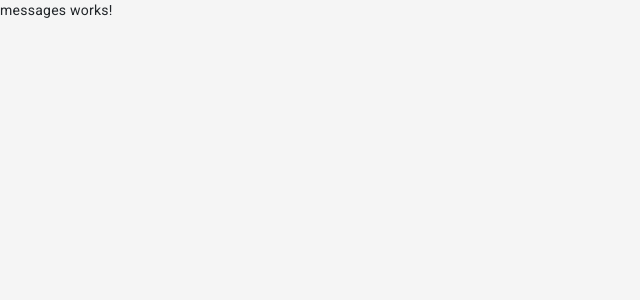
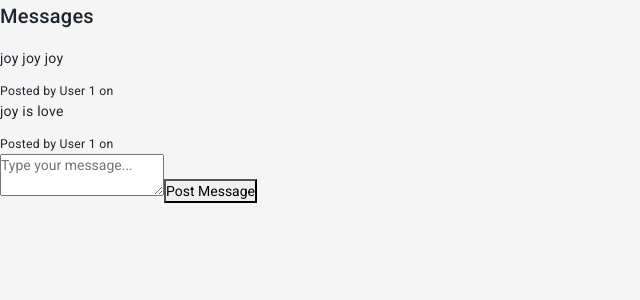
Before and after one commit to BlessingSimon18/E-Library, an Angular app: page /messages in a window 1280 px wide. Shown: the top 300 px of the page, without its empty margins (0-640 px from the left). Built offline with nearby package versions, Linux system fonts and the light colour scheme; no server answers; data requests are answered from the project's data file.

Commit message:
fifth commit

```diff
--- a/db.json
+++ b/db.json
@@ -95,12 +95,18 @@
       "name": "image.jpg",
       "type": "image/jpeg",
       "content": "Base64-encoded image content..."
+    }
+  ],
+  "messages": [
+    {
+      "content": "joy joy joy",
+      "userId": 1,
+      "id": 1
     },
     {
-      "id": 3,
-      "name": "document.pdf",
-      "type": "application/pdf",
-      "content": "Base64-encoded PDF content..."
+      "content": "joy is love\n",
+      "userId": 1,
+      "id": 2
     }
   ]
 }
--- a/src/app/Services/auth.service.ts
+++ b/src/app/Services/auth.service.ts
@@ -44,7 +44,7 @@ export class AuthService {
     return sessionStorage.getItem('userrole')!=null?sessionStorage.getItem('userrole')?.toString():'';
   }
 
-  uploadFile(file: File): Observable<any> {
+  uploadFile(file: File): Observable<any[]> {
     const formData: FormData = new FormData();
     formData.append('file', file, file.name);
     formData.append('file', file, file.type);
@@ -83,4 +83,5 @@ export class AuthService {
     const deleteUrl = `${this.messageUrl}/${id}`;
     return this.http.delete<any>(deleteUrl);
   }
+
 }
--- a/src/app/messages/messages.component.html
+++ b/src/app/messages/messages.component.html
@@ -1 +1,11 @@
-<p>messages works!</p>
+<!-- message.component.html -->
+<div>
+    <h2>Messages</h2>
+    <div *ngFor="let messageItem of messageItems">
+      <p>{{ messageItem.content }}</p>
+      <small>Posted by User {{ messageItem.userId }} on {{ messageItem.created_at }}</small>
+    </div>
+
+    <textarea [(ngModel)]="newMessageContent" placeholder="Type your message..."></textarea>
+    <button (click)="postMessage()">Post Message</button>
+  </div>
--- a/src/app/messages/messages.component.ts
+++ b/src/app/messages/messages.component.ts
@@ -1,5 +1,6 @@
 import { Component } from '@angular/core';
 import { AuthService } from '../Services/auth.service';
+import { HttpErrorResponse } from '@angular/common/http';
 
 @Component({
   selector: 'app-messages',
@@ -8,6 +9,7 @@ import { AuthService } from '../Services/auth.service';
 })
 export class MessagesComponent {
   messageItems: any[] = [];
+  newMessageContent: string = '';
 
   constructor(private service: AuthService) { }
 
@@ -23,6 +25,29 @@ export class MessagesComponent {
         },
         error: (error) => {
           console.error('Error fetching messages:', error);
+          if (error instanceof HttpErrorResponse) {
+            console.error('HTTP error status:', error.status);
+            console.error('HTTP error message:', error.error);
+          }
+        }
+      }
+    );
+  }
+
+  postMessage(): void {
+    const message = {
+      content: this.newMessageContent,
+      userId: 1,
+    };
+
+    this.service.sendMessage(message).subscribe(
+      {
+        next: () => {
+          this.loadMessages(); // Reload messages after posting
+          this.newMessageContent = ''; // Clear the input field
+        },
+        error: (error) => {
+          console.error('Error posting message:', error);
         }
       }
     );
--- a/src/app/pages/roles/roles.component.ts
+++ b/src/app/pages/roles/roles.component.ts
@@ -14,7 +14,7 @@ import { AuthService } from 'src/app/Services/auth.service';
 export class RolesComponent implements OnInit{
 
   fileItems: FileItem[] = [];
-  // files: any = {};
+
 
   displayedColumns: string[] = ['icon', 'name', 'type', 'actions'];
   dataSource = new MatTableDataSource<FileItem>(this.fileItems);
--- a/src/app/pages/user-dashboard/user-dashboard.component.css
+++ b/src/app/pages/user-dashboard/user-dashboard.component.css
@@ -1,3 +1,13 @@
+.main{
+  max-width: 100%;
+  background-image: linear-gradient(rgba(72,0,72,0.6), rgba(192,72,72,0.8)),
+  linear-gradient(rgba(72,0,72,0.6), rgba(192,72,72,0.8));
+  background-position: center;
+  background-blend-mode: multiply;
+  height: 100vh;
+  color:aliceblue;
+}
+
 div {
     margin-bottom: 10px;
   }
--- a/src/app/pages/user-dashboard/user-dashboard.component.html
+++ b/src/app/pages/user-dashboard/user-dashboard.component.html
@@ -22,8 +22,17 @@
     </div>
   </div>
 
+    <!-- Display messages -->
   <div *ngFor="let messageItem of messageItems">
     <p>{{ messageItem.content }}</p>
     <small>Posted by User {{ messageItem.userId }} on {{ messageItem.created_at }}</small>
   </div>
+
+   <!-- Post new message -->
+  <div>
+    <label for="message-input">Write a message:</label>
+    <textarea id="message-input" [(ngModel)]="newMessageContent" placeholder="Type your message..."></textarea>
+    <button (click)="postMessage(newMessageContent)">Post Message</button>
+  </div>
+
 </div>
--- a/src/app/pages/user-dashboard/user-dashboard.component.ts
+++ b/src/app/pages/user-dashboard/user-dashboard.component.ts
@@ -7,16 +7,12 @@ import { AuthService } from 'src/app/Services/auth.service';
   styleUrls: ['./user-dashboard.component.css']
 })
 export class UserDashboardComponent implements OnInit {
-  // @Input() files: File[];
-  // @Input() title: string;
 
-  // multimediaContent: any[] = [];
   fileItems: any[] = [];
   messageItems: any[] = [];
+  newMessageContent: string = '';
 
-  constructor(private service: AuthService) {
-    // this.fetchMultimediaContent();
-  }
+  constructor(private service: AuthService) { }
 
   ngOnInit(): void {
     this.loadUserFiles();
@@ -62,6 +58,24 @@ export class UserDashboardComponent implements OnInit {
     );
   }
 
+  postMessage(content: string): void {
+    const message = {
+      content: content,
+      userId: 1,
+    };
+
+    this.service.sendMessage(message).subscribe(
+      {
+        next: () => {
+          this.loadMessages(); // Reload messages after posting
+        },
+        error: (error) => {
+          console.error('Error posting message:', error);
+        }
+      }
+    );
+  }
+
   // fetchMultimediaContent() {
   //   this.http.get('http://localhost:3000/files').subscribe(
   //     (response: any) => {
```
